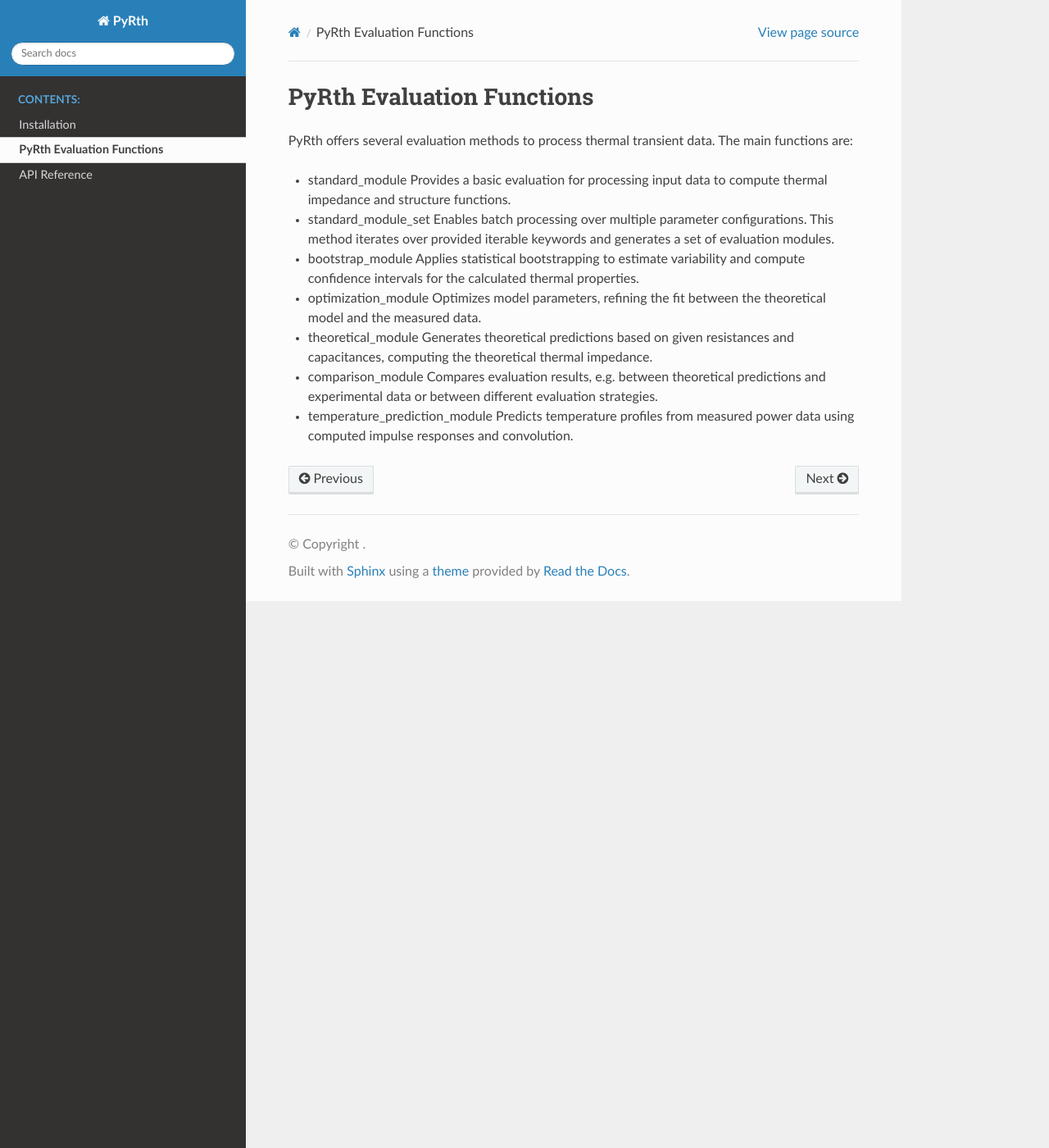
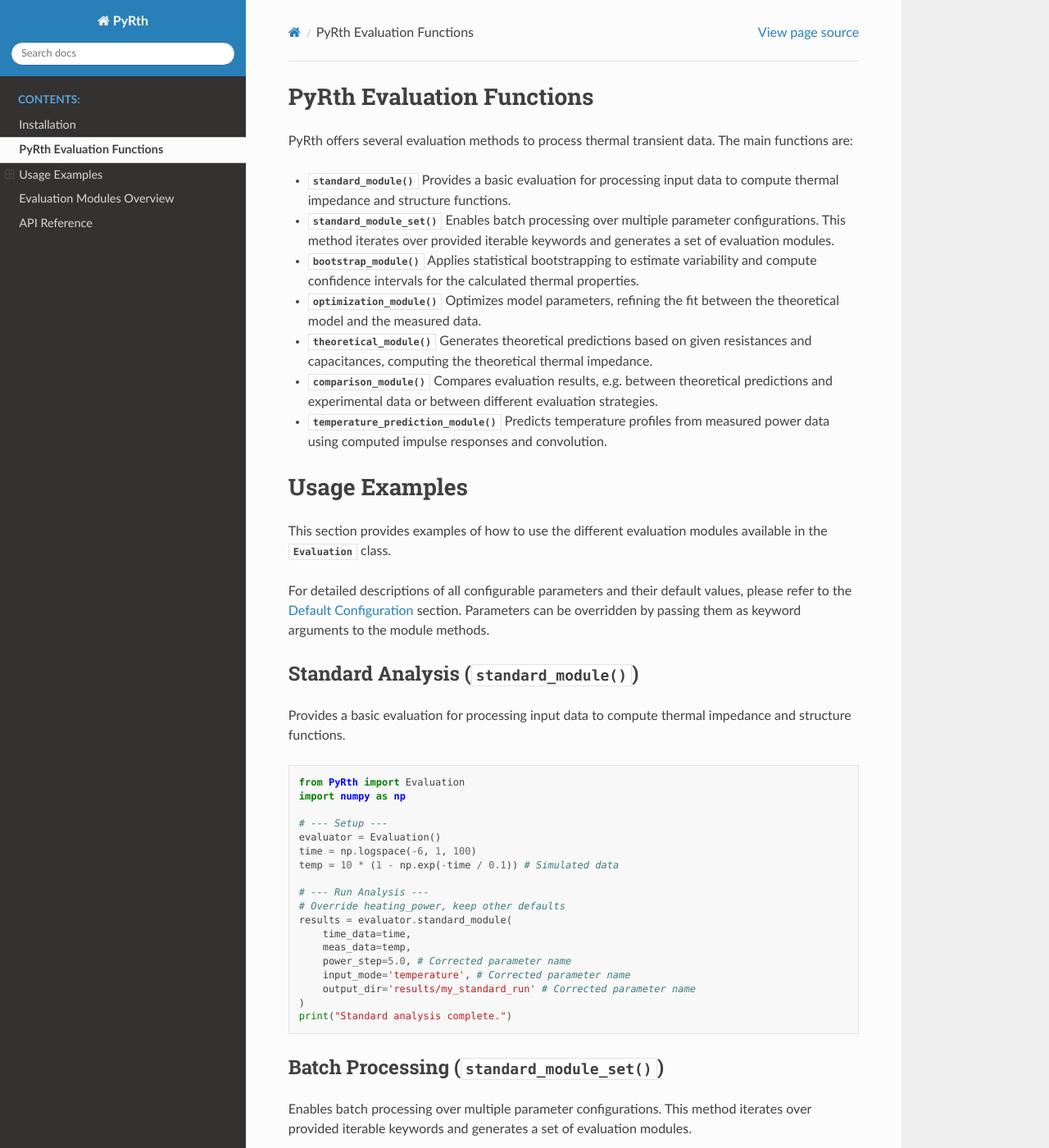
Before and after one commit to nizie002/PyRth, a Sphinx documentation site: the page built from docs/usage.rst, in a window 1280 px wide and 1400 px high. Shown: the whole window at 82% size. Built offline with Sphinx 7.4.7 and the Read the Docs theme 3.1.0, drawn with Linux system fonts in a browser that asks for light colours; pages that are not in the unit, such as notebooks, are missing from menus; some of the changed text lies outside the part shown.

Commit message:
Refactor: Enhance documentation and add new evaluation modules for improved clarity and usability

```diff
--- a/docs/conf.py
+++ b/docs/conf.py
@@ -17,7 +17,7 @@
 exclude_patterns = []
 
 html_theme = "sphinx_rtd_theme"
-html_static_path = ["_static"]
+# html_static_path = ["_static"]  # Commented out to fix warning
 
 intersphinx_mapping = {
     "python": ("https://docs.python.org/3", None),
--- a/docs/installation.rst
+++ b/docs/installation.rst
@@ -1,8 +1,8 @@
 Installation
-===========
+============
 
 From PyPI
---------
+---------
 
 Install PyRth with pip:
 
--- a/docs/usage.rst
+++ b/docs/usage.rst
@@ -3,23 +3,101 @@
 
 PyRth offers several evaluation methods to process thermal transient data. The main functions are:
 
-- standard_module
+- :py:meth:`~PyRth.transient_scripts.Evaluation.standard_module`
   Provides a basic evaluation for processing input data to compute thermal impedance and structure functions.
 
-- standard_module_set
+- :py:meth:`~PyRth.transient_scripts.Evaluation.standard_module_set`
   Enables batch processing over multiple parameter configurations. This method iterates over provided iterable keywords and generates a set of evaluation modules.
 
-- bootstrap_module
+- :py:meth:`~PyRth.transient_scripts.Evaluation.bootstrap_module`
   Applies statistical bootstrapping to estimate variability and compute confidence intervals for the calculated thermal properties.
 
-- optimization_module
+- :py:meth:`~PyRth.transient_scripts.Evaluation.optimization_module`
   Optimizes model parameters, refining the fit between the theoretical model and the measured data.
 
-- theoretical_module
+- :py:meth:`~PyRth.transient_scripts.Evaluation.theoretical_module`
   Generates theoretical predictions based on given resistances and capacitances, computing the theoretical thermal impedance.
 
-- comparison_module
+- :py:meth:`~PyRth.transient_scripts.Evaluation.comparison_module`
   Compares evaluation results, e.g. between theoretical predictions and experimental data or between different evaluation strategies.
 
-- temperature_prediction_module
+- :py:meth:`~PyRth.transient_scripts.Evaluation.temperature_prediction_module`
   Predicts temperature profiles from measured power data using computed impulse responses and convolution.
+
+Usage Examples
+==============
+
+This section provides examples of how to use the different evaluation
+modules available in the :py:class:`~PyRth.transient_scripts.Evaluation` class.
+
+For detailed descriptions of all configurable parameters and their default
+values, please refer to the :ref:`Default Configuration <default-configuration-label>`
+section. Parameters can be overridden by passing them as keyword arguments
+to the module methods.
+
+Standard Analysis (:py:meth:`~PyRth.transient_scripts.Evaluation.standard_module`)
+-------------------------------------------------------------------------------------------------------------------------------------------------
+Provides a basic evaluation for processing input data to compute thermal impedance and structure functions.
+
+.. code-block:: python
+
+    from PyRth import Evaluation
+    import numpy as np
+
+    # --- Setup ---
+    evaluator = Evaluation()
+    time = np.logspace(-6, 1, 100)
+    temp = 10 * (1 - np.exp(-time / 0.1)) # Simulated data
+
+    # --- Run Analysis ---
+    # Override heating_power, keep other defaults
+    results = evaluator.standard_module(
+        time_data=time,
+        meas_data=temp,
+        power_step=5.0, # Corrected parameter name
+        input_mode='temperature', # Corrected parameter name
+        output_dir='results/my_standard_run' # Corrected parameter name
+    )
+    print("Standard analysis complete.")
+
+
+Batch Processing (:py:meth:`~PyRth.transient_scripts.Evaluation.standard_module_set`)
+----------------------------------------------------------------------------------------------------------------------------------------------------
+Enables batch processing over multiple parameter configurations. This method iterates over provided iterable keywords and generates a set of evaluation modules.
+
+*(...add description and example...)*
+
+
+Bootstrapping (:py:meth:`~PyRth.transient_scripts.Evaluation.bootstrap_module`)
+-----------------------------------------------------------------------------------------------------------------------------------------------
+Applies statistical bootstrapping to estimate variability and compute confidence intervals for the calculated thermal properties.
+
+*(...add description and example...)*
+
+
+Optimization (:py:meth:`~PyRth.transient_scripts.Evaluation.optimization_module`)
+------------------------------------------------------------------------------------------------------------------------------------------------
+Optimizes model parameters, refining the fit between the theoretical model and the measured data.
+
+*(...add description and example...)*
+
+
+Theoretical Modeling (:py:meth:`~PyRth.transient_scripts.Evaluation.theoretical_module`)
+-------------------------------------------------------------------------------------------------------------------------------------------------------
+Generates theoretical predictions based on given resistances and capacitances, computing the theoretical thermal impedance.
+
+*(...add description and example...)*
+
+
+Comparison (:py:meth:`~PyRth.transient_scripts.Evaluation.comparison_module`)
+---------------------------------------------------------------------------------------------------------------------------------------------
+Compares evaluation results, e.g. between theoretical predictions and experimental data or between different evaluation strategies.
+
+*(...add description and example...)*
+
+
+Temperature Prediction (:py:meth:`~PyRth.transient_scripts.Evaluation.temperature_prediction_module`)
+--------------------------------------------------------------------------------------------------------------------------------------------------------------------
+Predicts temperature profiles from measured power data using computed impulse responses and convolution.
+
+*(...add description and example...)*
```
Also changed, not shown: docs/api.rst (+26 -10 lines), docs/evaluation_bootstrap.rst (added, +8 -0 lines), docs/evaluation_comparison.rst (added, +8 -0 lines), docs/evaluation_modules_overview.rst (added, +19 -0 lines), docs/evaluation_optimization.rst (added, +8 -0 lines), docs/evaluation_prediction.rst (added, +8 -0 lines), docs/evaluation_set.rst (added, +8 -0 lines), docs/evaluation_standard.rst (added, +8 -0 lines), docs/evaluation_theoretical.rst (added, +8 -0 lines), docs/index.rst (+1 -8 lines), 2 other files.
